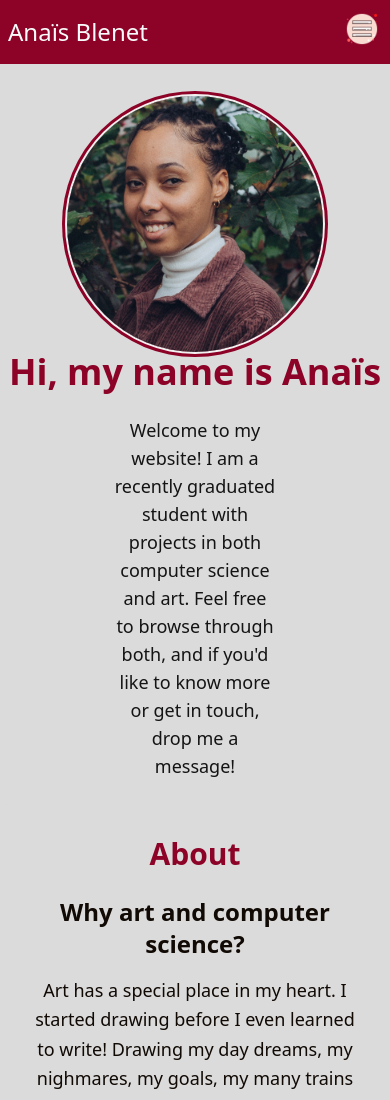
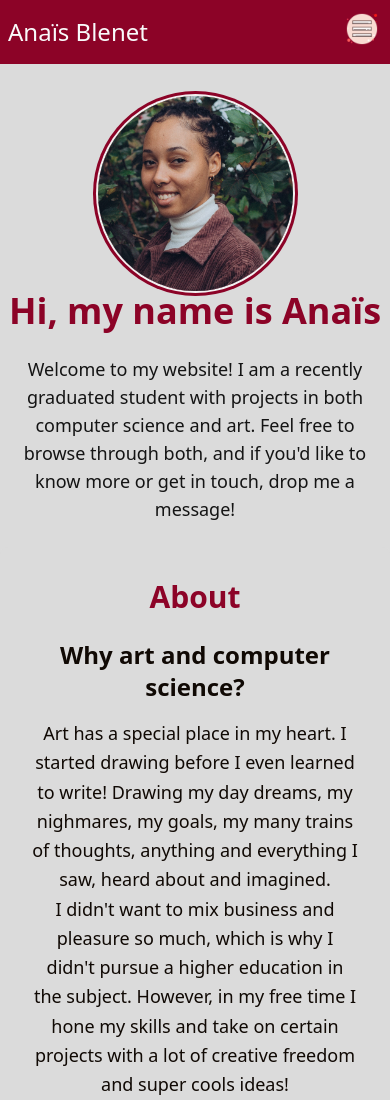
Before and after one commit to anaisbl/portfolio, a website: page code/public/index.html in a window 390 px wide. Shown: the top 1100 px of the page. Drawn offline with Linux system fonts and the light colour scheme.

Commit message:
Fixing responsiveness of text in index.html

```diff
--- a/code/public/index.html
+++ b/code/public/index.html
@@ -48,7 +48,7 @@
 
         <!--Header image-->
         <div class="avatar">
-          <div class="ring-primary ring-offset-base-100 w-64 mx-auto rounded-full ring ring-offset-2">
+          <div class="ring-primary ring-offset-base-100 w-1/2 sm:w-1/3 md:w-1/3 lg:w-1/4 h-auto mx-auto rounded-full ring ring-offset-2">
             <img src="img/profile.jpg" />
           </div>
         </div>
@@ -57,7 +57,7 @@
         <h1 class="text-4xl font-extrabold text-primary mb-6">Hi, my name is Anaïs</h1>
 
         <!--Header introduction-->
-        <h4 class="text-lg text-center mb-6 px-4 w-1/2">Welcome to my website! I am a recently graduated student with projects in both computer science and art. Feel free to browse through both, and if you'd like to know more or get in touch, drop me a message!</h4>
+        <h4 class="text-lg text-center mb-6 px-4 w-full sm:w-1/2 md:w-1/2 lg:w-1/2">Welcome to my website! I am a recently graduated student with projects in both computer science and art. Feel free to browse through both, and if you'd like to know more or get in touch, drop me a message!</h4>
 
         <!--About section-->
         <div id="about" class="text-center max-w-2xl mx-auto mb-8 bg-base-200 p-8 rounded-lg shadow-lg">
```
Also changed, not shown: code/public/dist/style.css.
